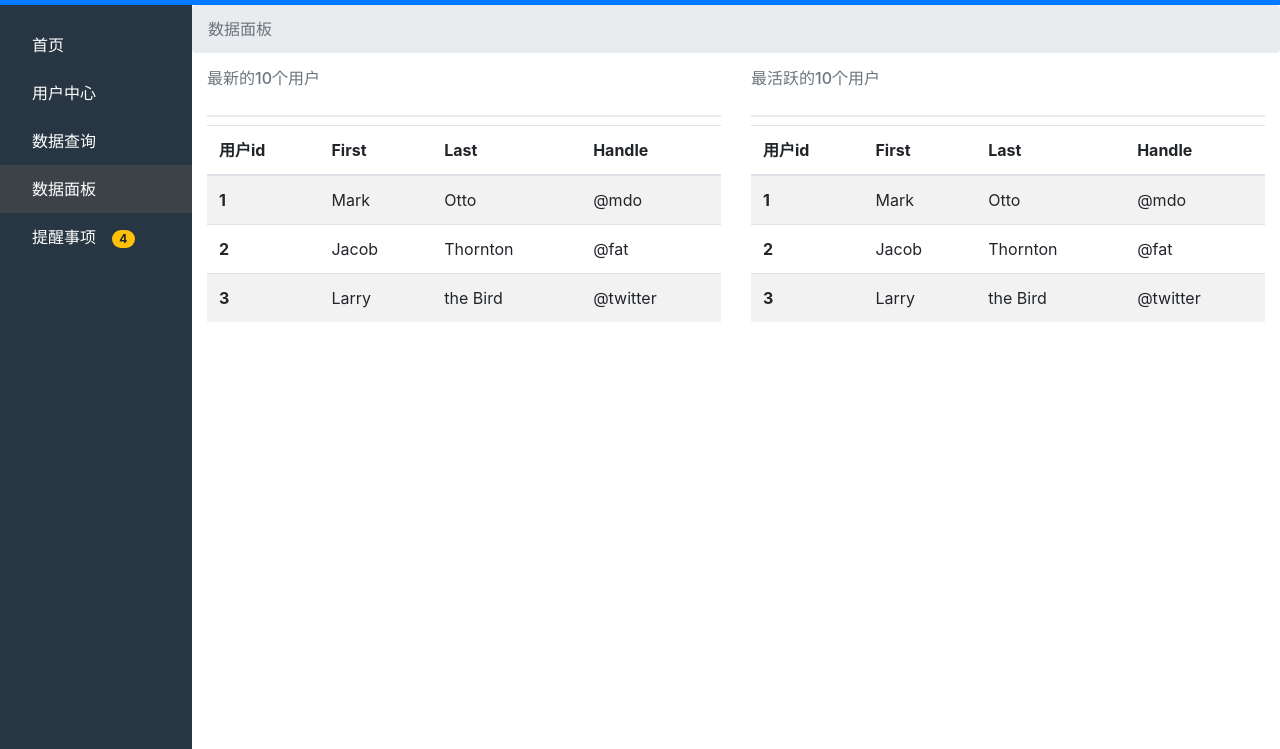
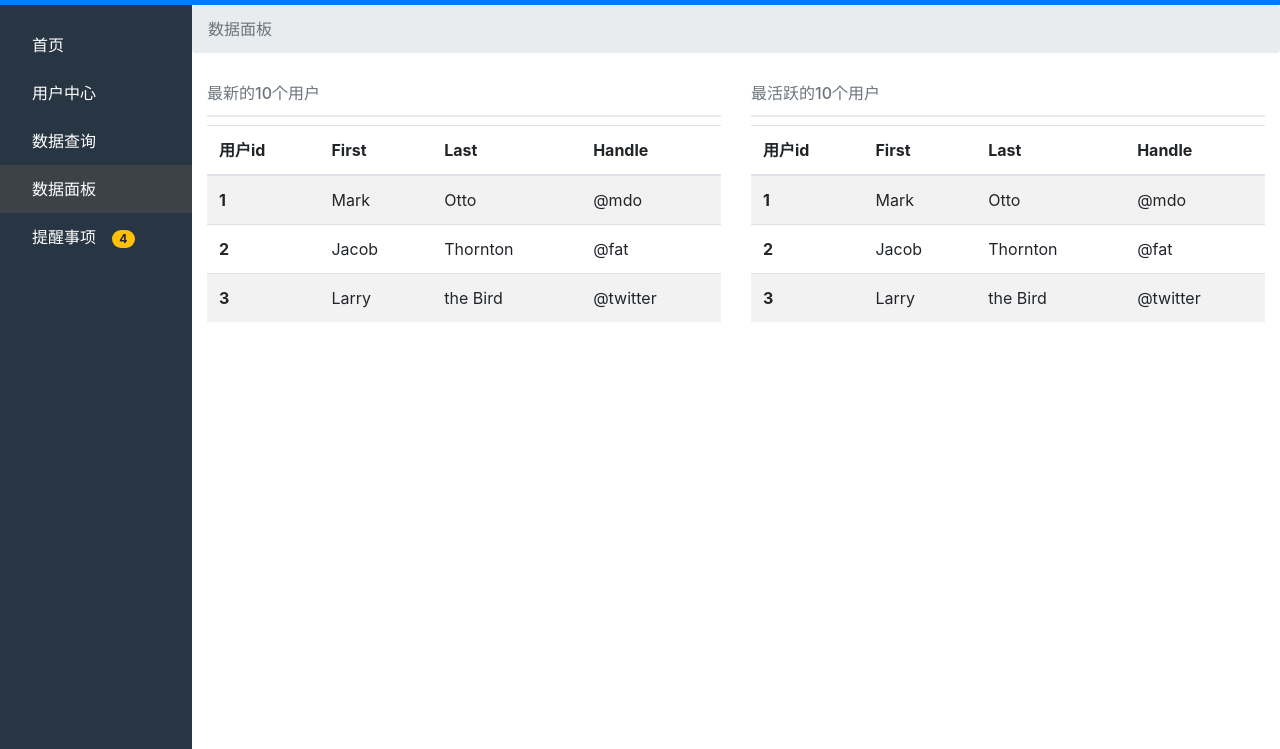
Before and after one commit to wanglinglingyb/bs4demo, a plain HTML site: page data.html in a window 1280 px wide. Shown: the part 51-800 px from the top of the page. Drawn offline with Linux system fonts and the light colour scheme.

Commit message:
修改文件

```diff
--- a/css/style.css
+++ b/css/style.css
@@ -33,7 +33,7 @@
 }
 h6{
 	height: 3rem;
-	line-height: 3ren;
+	line-height: 3rem;
 	color: #6c757d;
 	border-bottom: 2px solid #e9ecef;
 }
```
Also changed, not shown: 1 other file.
